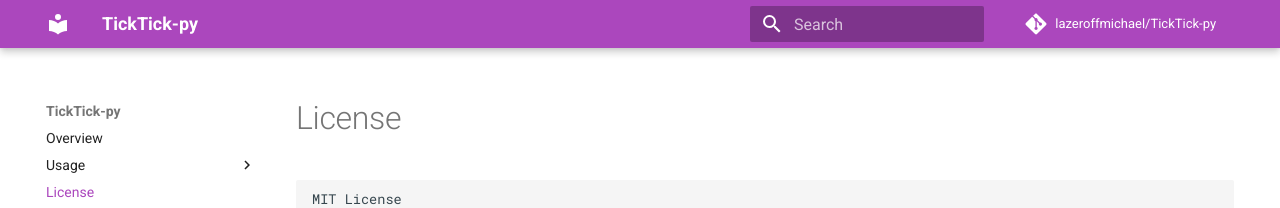
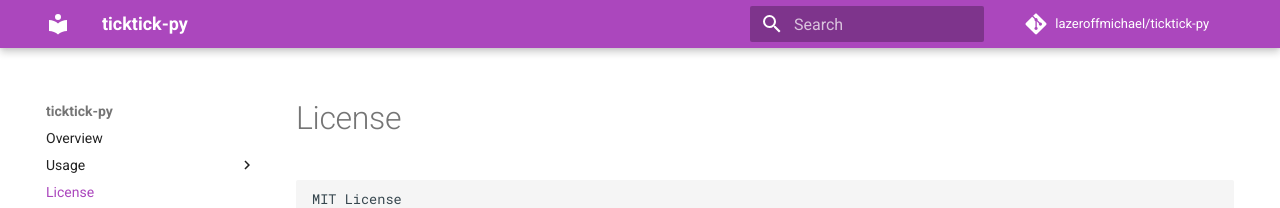
Before and after one commit to lazeroffmichael/ticktick-py, an MkDocs documentation site: the page built from docs/license.md, in a window 1280 px wide. Shown: the top 208 px of the page. Built offline with MkDocs 1.6.1 and Material for MkDocs 9.7.7, drawn with Linux system fonts in a browser that asks for light colours; comment, search, counter and statistics services are not loaded.

```diff
--- a/mkdocs.yml
+++ b/mkdocs.yml
@@ -1,8 +1,8 @@
-site_name: "TickTick-py"
+site_name: "ticktick-py"
 site_description: "Unofficial TickTick API For Python 3"
-site_url: "https://lazeroffmichael.github.io/TickTick-py"
-repo_url: "https://github.com/lazeroffmichael/TickTick-py"
-repo_name: "lazeroffmichael/TickTick-py"
+site_url: "https://lazeroffmichael.github.io/ticktick-py"
+repo_url: "https://github.com/lazeroffmichael/ticktick-py"
+repo_name: "lazeroffmichael/ticktick-py"
 
 nav:
   - Overview: index.md
```
